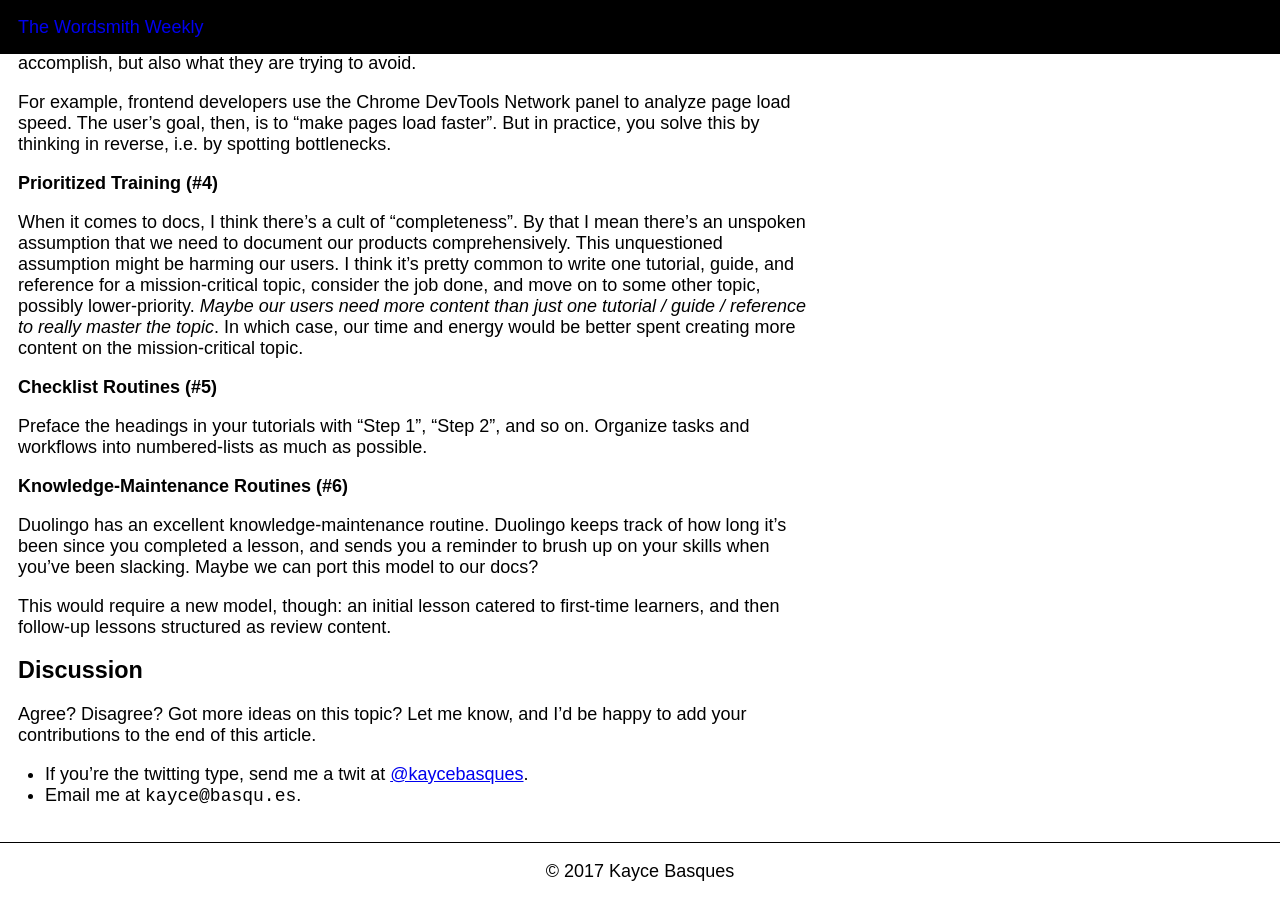
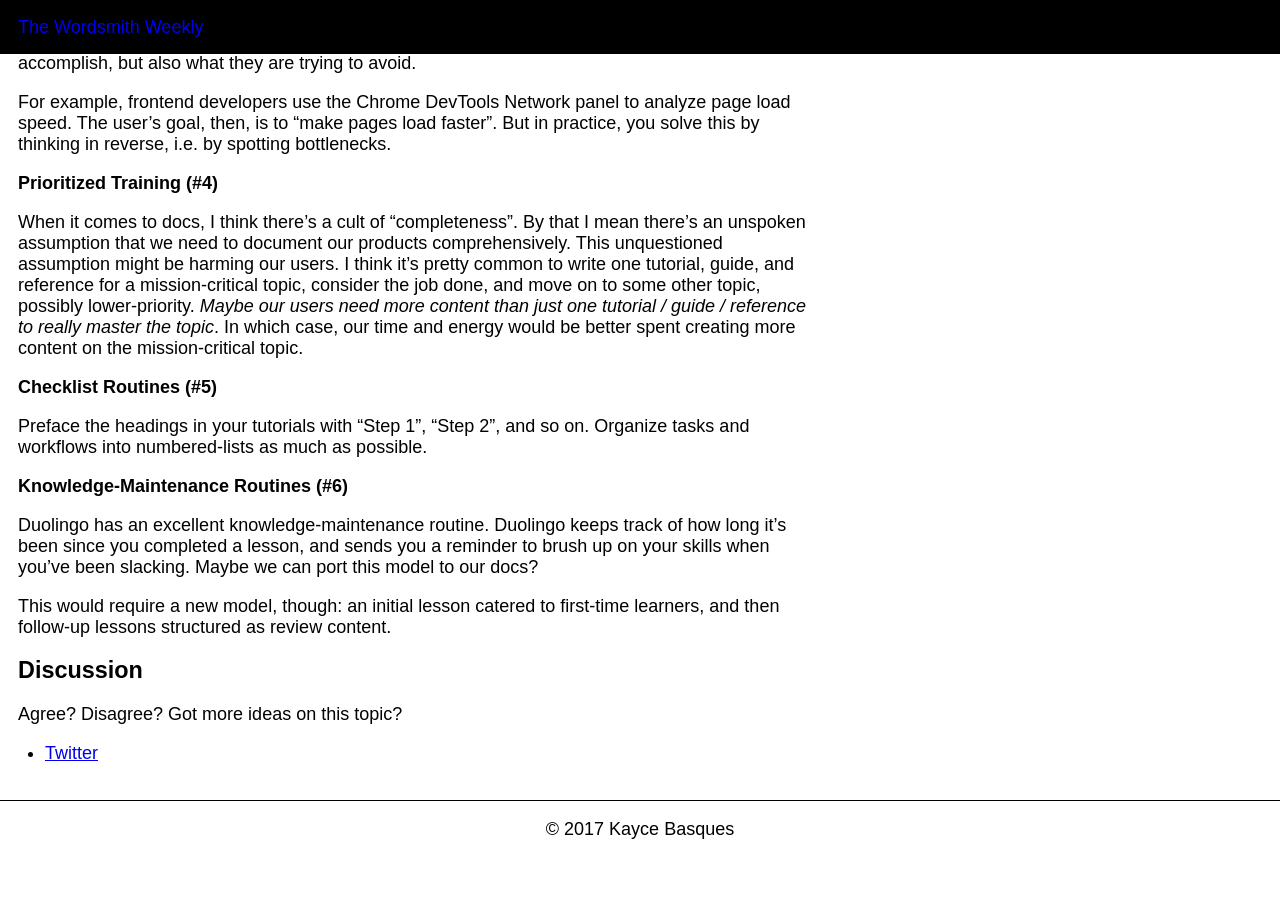
Before and after one commit to kaycebasques/wordsmithweekly, a Jekyll site: the page built from _posts/2017-01-06-effective-education.markdown, in a window 1280 px wide and 900 px high, scrolled down 1400 px. Built offline with Jekyll 4.4.1, drawn with Linux system fonts in a browser that asks for light colours; after the commit the page ends 2258 px from its top, so only the background shows below that.

Commit message:
update discussion section

```diff
--- a/_posts/2017-01-06-effective-education.markdown
+++ b/_posts/2017-01-06-effective-education.markdown
@@ -134,9 +134,8 @@ content.
 
 ## Discussion
 
-Agree? Disagree? Got more ideas on this topic? Let me know, and I'd be happy
-to add your contributions to the end of this article.
+Agree? Disagree? Got more ideas on this topic?
 
-* If you're the twitting type, send me a twit at
-  [@kaycebasques](https://twitter.com/kaycebasques).
-* Email me at `kayce@basqu.es`.
+* [Twitter][twitter]
+
+[twitter]: https://twitter.com/intent/tweet?text=%40kaycebasques%20re%3A%20%22Effective%20Education%22...
```
